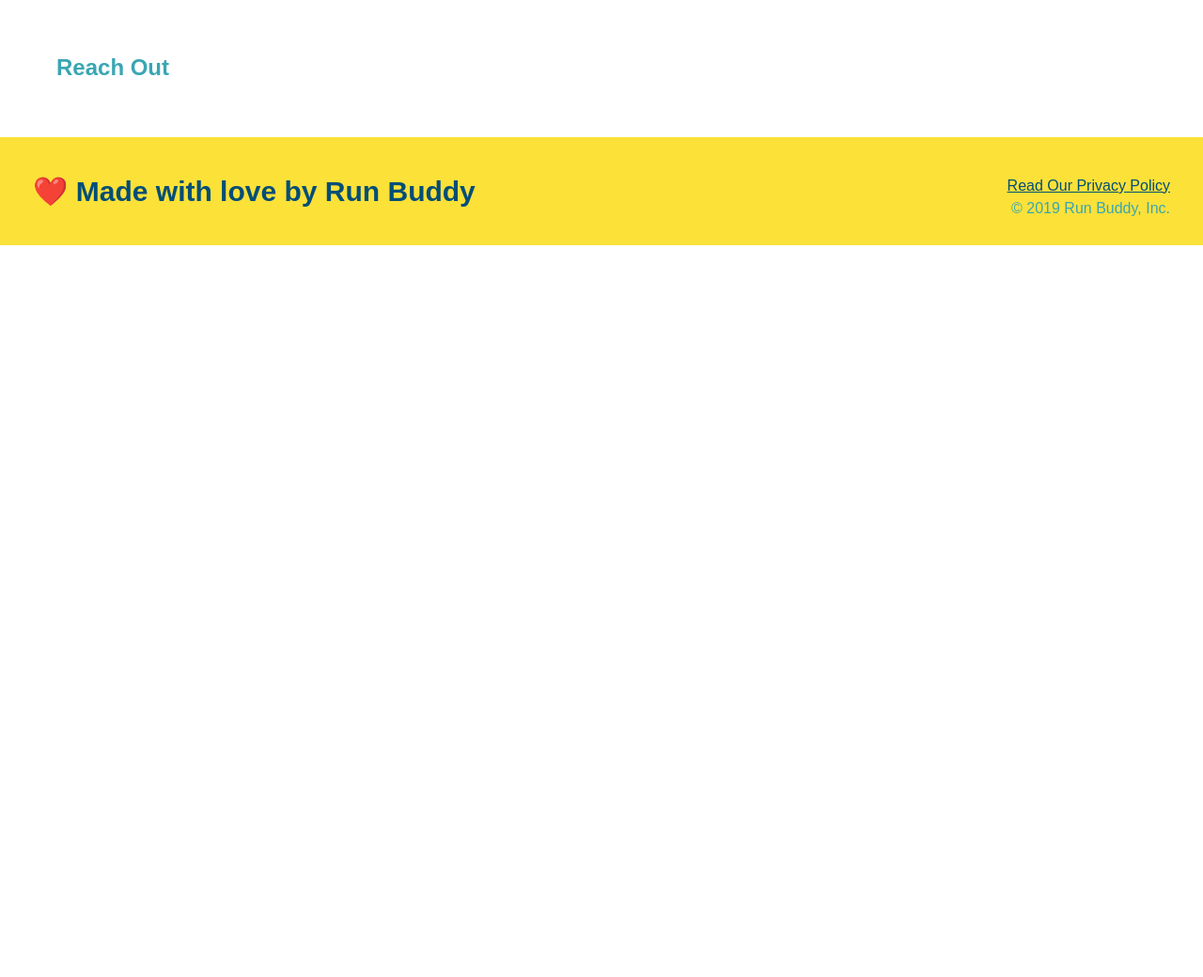
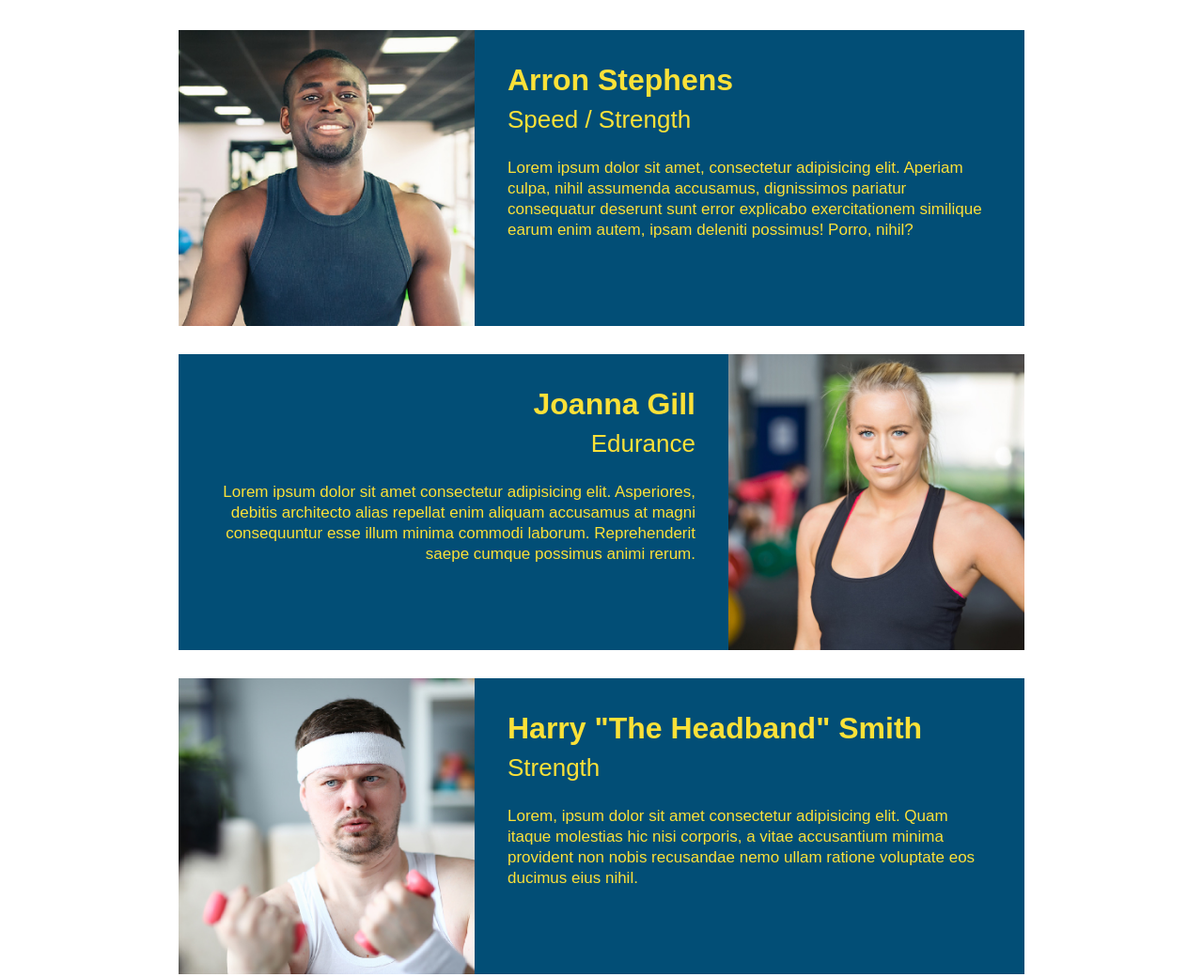
Before and after one commit to adamjfield/run-buddy, a plain HTML site: page index.html in a window 1280 px wide. Shown: the part 2880-3920 px from the top of the page at 94% size. Before the commit the page ends 3141 px from the top, so only its background shows below. Drawn offline with Linux system fonts and the light colour scheme.

Commit message:
meet the trainers section

```diff
--- a/assets/css/style.css
+++ b/assets/css/style.css
@@ -141,23 +141,6 @@ section {
     background-color: #fce138;
 }
 
-.section-title {
-    font-size: 55px;
-    color: #024e76;
-    margin-bottom: 35px;
-    padding: 0 100px 20px 100px;
-    display: inline-block;
-    border-bottom: 3px solid;
-}
-
-.primary-border {
-    border-color: #fce138;
-}
-
-.secondary-border {
-    border-color: #39a6b2;
-}
-
 .steps div {
     margin-bottom: 80px;
 }
@@ -181,3 +164,67 @@ section {
 .steps span {
     font-size: 38px;
 }
+
+.section-title {
+    font-size: 55px;
+    color: #024e76;
+    margin-bottom: 35px;
+    padding: 0 100px 20px 100px;
+    display: inline-block;
+    border-bottom: 3px solid;
+}
+
+.primary-border {
+    border-color: #fce138;
+}
+
+.secondary-border {
+    border-color: #39a6b2;
+}
+
+.trainers {
+    text-align: center;
+}
+
+.trainer {
+    width: 900px;
+    margin: 0 auto 30px auto;
+    background: #024e76;
+    color: #fce138;
+    overflow: auto;
+}
+
+.trainer img {
+    width: 35%;
+    float: left;
+}
+
+.trainer-bio {
+    padding: 35px;
+    float: left;
+    width: 65%;
+}
+
+.text-left {
+    text-align: left;
+}
+
+.text-right {
+    text-align: right;
+}
+
+.trainer-bio h3 {
+    font-size: 32px;
+    margin-bottom: 8px;
+}
+
+.trainer-bio h4 {
+    font-weight: lighter;
+    font-size: 26px;
+    margin-bottom: 25px;
+}
+
+.trainer-bio p {
+    font-size: 17px;
+    line-height: 1.3;
+}
--- a/index.html
+++ b/index.html
@@ -11,7 +11,9 @@
     <!-- navigation -->
     <header>
         <h1>
-            <a href="/">RUN BUDDY</a>
+            <a href="/">
+                RUN BUDDY
+            </a>
         </h1>
         <nav>
             <!-- Unordered list element -->
@@ -38,15 +40,15 @@
     <section class="hero">
         <div>
             <form class="hero-form">
-            <h3>Get Started Today</h3>
-            <p>Fill out this form and one of our trainers will schedule a consult</p>
-            <!-- Add form element-->
+                <h3>Get Started Today</h3>
+                <p>Fill out this form and one of our trainers will schedule a consult</p>
+                <!-- Add form element-->
                 <label for="name">Enter full name:</label>
-                <input type="text" placeholder="Your Name" name="name" id="name" class="form-input"/>
+                <input type="text" placeholder="Your Name" name="name" id="name" class="form-input" />
                 <label for="email">Enter email address:</label>
-                <input type="email" placeholder="Email Address" name="email" id="email" class="form-input"/>
+                <input type="email" placeholder="Email Address" name="email" id="email" class="form-input" />
                 <label for="phone">Enter a telephone number</label>
-                <input type="tel" placeholder="Phone Number" name="phone" id="phone" class="form-input"/>
+                <input type="tel" placeholder="Phone Number" name="phone" id="phone" class="form-input" />
                 <p>
                     Have you worked out with a trainer before?
                     <input type="radio" name="trainer-confirm" id="trainer-yes" />
@@ -72,7 +74,10 @@
     <section id="what-we-do" class="intro">
         <h2 class="section-title primary-border"> What We Do</h2>
         <p>
-            butcher selfies chambray shabby chic gentrify readymade yr Echo Park XOXO Tumblr normcore Banksy direct trade Blue Bottle chillwave you probably haven't hear of them sigle-origin coffee Vice fanny pack fixie Odd Furture Austin fingerstache pickled twee synth Wes Anderson Thundercats viral bitters flannel meggings narwhal Marfa Schlitz sustainable Intelligentsia umami deep v craft
+            butcher selfies chambray shabby chic gentrify readymade yr Echo Park XOXO Tumblr normcore Banksy direct
+            trade Blue Bottle chillwave you probably haven't hear of them sigle-origin coffee Vice fanny pack fixie Odd
+            Furture Austin fingerstache pickled twee synth Wes Anderson Thundercats viral bitters flannel meggings
+            narwhal Marfa Schlitz sustainable Intelligentsia umami deep v craft
         </p>
     </section>
 
@@ -106,8 +111,46 @@
     </section>
 
     <!-- "meet the trainers" section -->
-    <section>
-        <h2>Meet The Trainers</h2>
+    <section id="your-trainers" class="trainers">
+        <h2 class="section-title primary-border">Meet The Trainers</h2>
+        <article class="trainer">
+            <img src="./assets/images/trainer-1.jpg" alt="Arron Stephens in his workout clothes, ready to pump iron" />
+            <div class="trainer-bio text-left">
+                <h3>Arron Stephens</h3>
+                <h4>Speed / Strength</h4>
+                <p>
+                    Lorem ipsum dolor sit amet, consectetur adipisicing elit. Aperiam culpa, nihil assumenda accusamus,
+                    dignissimos pariatur consequatur deserunt sunt error explicabo exercitationem similique earum enim
+                    autem, ipsam deleniti possimus! Porro, nihil?
+                </p>
+            </div>
+        </article>
+        <article class="trainer">
+            <div class="trainer-bio text-right">
+                <h3>Joanna Gill</h3>
+                <h4>Edurance</h4>
+                <p>
+                    Lorem ipsum dolor sit amet consectetur adipisicing elit. Asperiores, debitis architecto alias
+                    repellat
+                    enim aliquam accusamus at magni consequuntur esse illum minima commodi laborum. Reprehenderit saepe
+                    cumque possimus animi rerum.
+                </p>
+            </div>
+            <img src="./assets/images/trainer-2.jpg" alt="Joanna Gill coolign off after a workout" />
+        </article>
+        <article class="trainer">
+            <img src="./assets/images/trainer-3.jpg" alt="Harry Smith wearing a headbang and lifting comically small pink weights" />
+            <div class="trainer-bio text-left">
+                <h3>Harry "The Headband" Smith</h3>
+                <h4>Strength</h4>
+                <p>
+                    Lorem, ipsum dolor sit amet consectetur adipisicing elit. Quam itaque molestias hic nisi corporis, a
+                    vitae accusantium minima provident non nobis recusandae nemo ullam ratione voluptate eos ducimus
+                    eius
+                    nihil.
+                </p>
+            </div>
+        </article>
     </section>
 
     <!-- "reach out" section -->
```
Also changed, not shown: assets/images/trainer-1.jpg (added), assets/images/trainer-2.jpg (added), assets/images/trainer-3.jpg (added).
